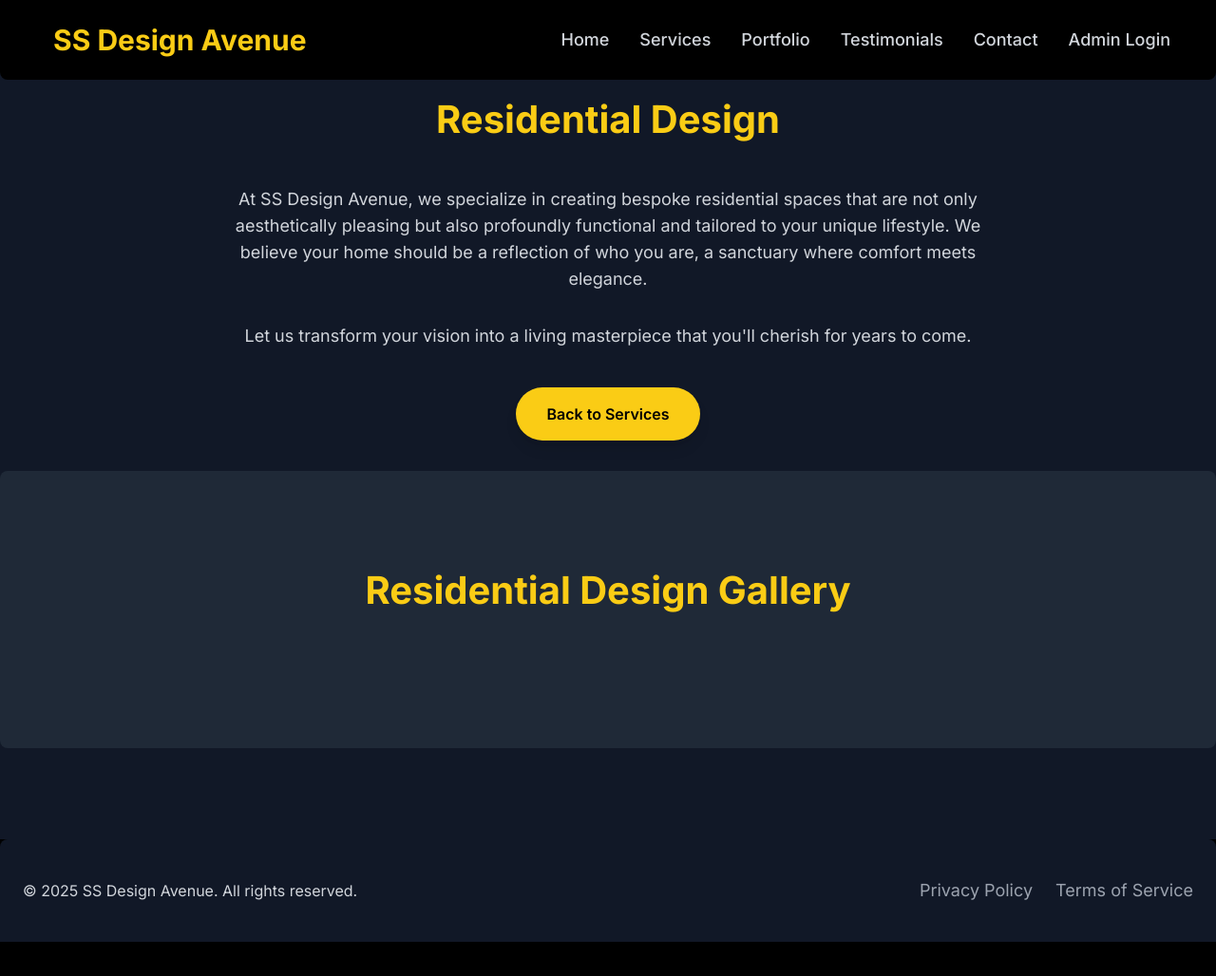
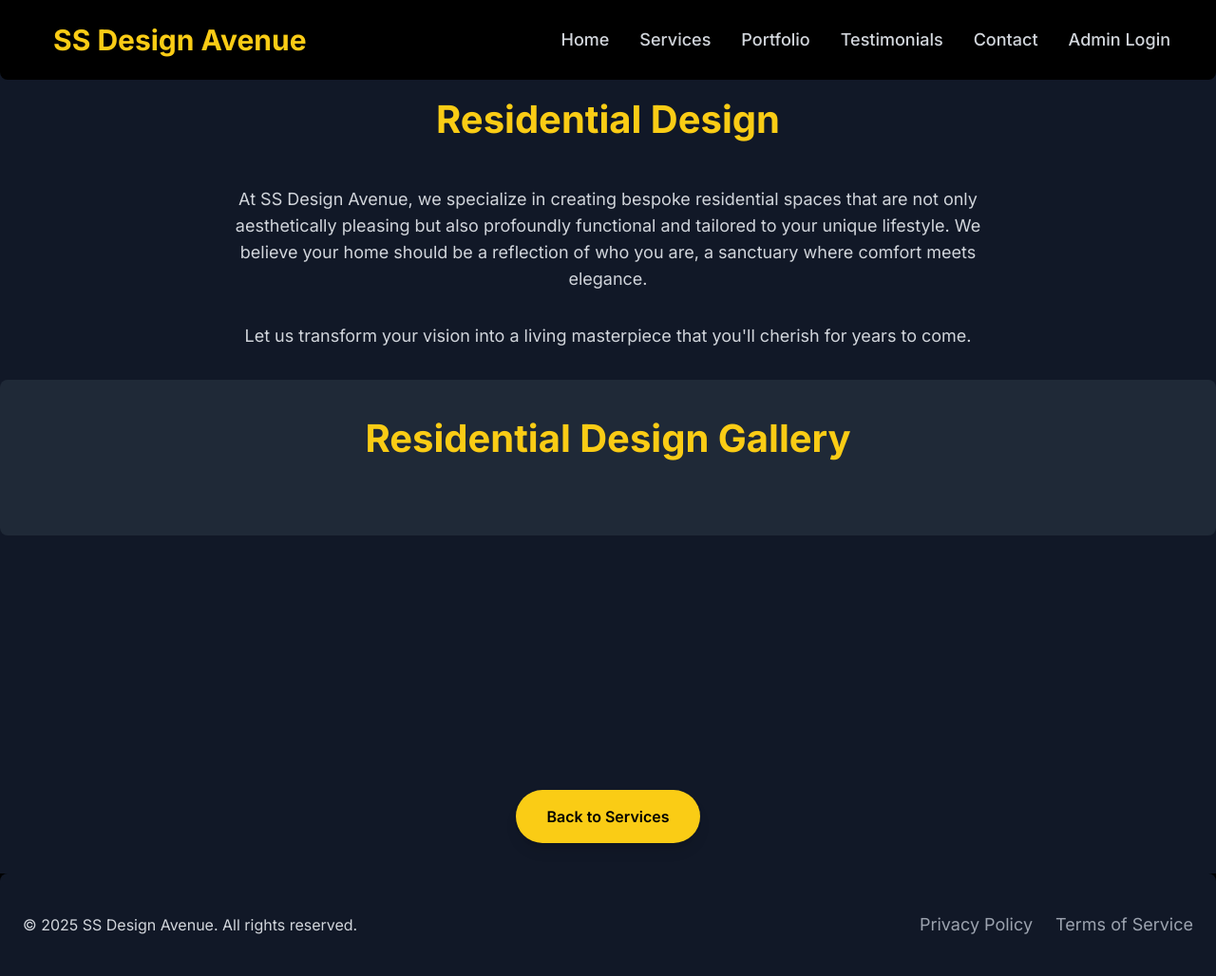
Before and after one commit to HariChowdhary/SSinterior-, a plain HTML site: page residential-design.html in a window 1280 px wide. Shown: the whole page at 95% size. Before the commit the page ends 992 px from the top, so only its background shows below. Drawn offline with nearby package versions, Linux system fonts and the light colour scheme.

Commit message:
Update residential-design.html

```diff
--- a/residential-design.html
+++ b/residential-design.html
@@ -166,17 +166,15 @@
             <p class="text-lg text-gray-300 mb-8">
                 At SS Design Avenue, we specialize in creating bespoke residential spaces that are not only aesthetically pleasing but also profoundly functional and tailored to your unique lifestyle. We believe your home should be a reflection of who you are, a sanctuary where comfort meets elegance.
             </p>
-            <!-- Removed the placeholder image and the surrounding descriptive paragraphs -->
-            <p class="text-lg text-gray-300">
+            <p class="text-lg text-gray-300 mb-8">
                 Let us transform your vision into a living masterpiece that you'll cherish for years to come.
             </p>
-            <a href="index.html#services" class="inline-block mt-10 bg-yellow-400 text-black font-semibold px-8 py-4 rounded-full shadow-lg hover:bg-yellow-500 transition duration-300 transform hover:scale-105">
-                Back to Services
-            </a>
+            <!-- Moved "Back to Services" button to just before the footer -->
         </div>
 
         <!-- Residential Design Specific Portfolio Section -->
-        <section id="residential-gallery" class="py-16 md:py-24 bg-gray-800 rounded-lg mx-4 md:mx-auto max-w-7xl mt-8 px-6 md:px-12">
+        <!-- Reduced padding further to py-4 md:py-8 and adjusted margin -->
+        <section id="residential-gallery" class="py-4 md:py-8 bg-gray-800 rounded-lg mx-4 md:mx-auto max-w-7xl my-4 px-6 md:px-12">
             <div class="container mx-auto">
                 <h2 class="section-heading text-yellow-400">Residential Design Gallery</h2>
                 <div id="residential-portfolio-grid" class="grid grid-cols-1 sm:grid-cols-2 lg:grid-cols-3 gap-6">
@@ -207,6 +205,13 @@
         </section>
 
     </main>
+
+    <!-- Back to Services Button - Moved here -->
+    <div class="text-center py-8 bg-gray-900">
+        <a href="index.html#services" class="inline-block bg-yellow-400 text-black font-semibold px-8 py-4 rounded-full shadow-lg hover:bg-yellow-500 transition duration-300 transform hover:scale-105">
+            Back to Services
+        </a>
+    </div>
 
     <!-- Footer Section -->
     <footer class="bg-gray-900 text-gray-300 py-10 px-6 rounded-t-lg">
```
